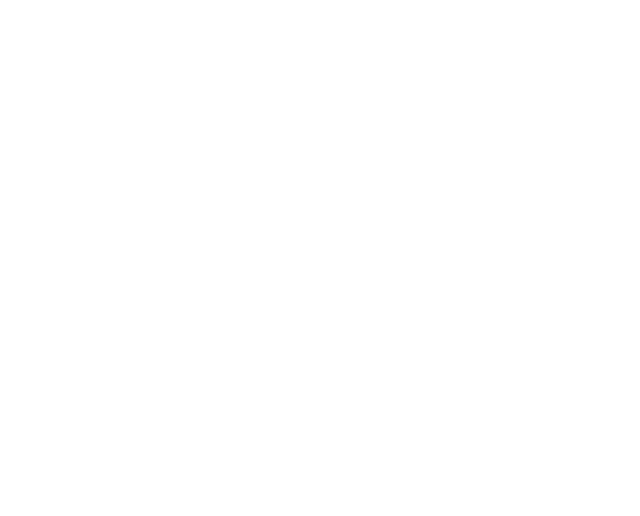
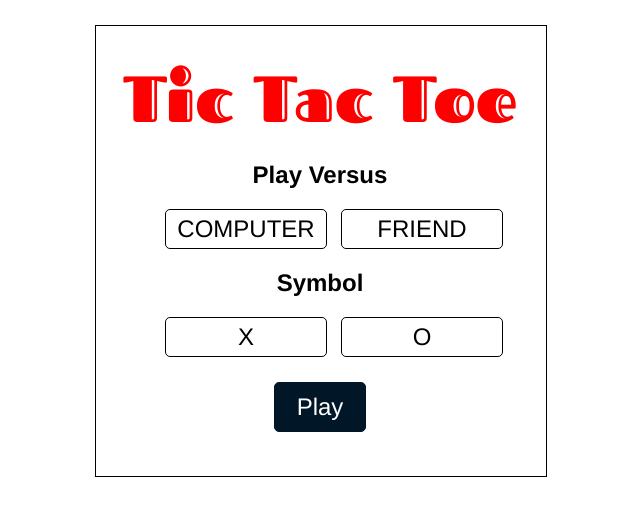
Before and after one commit to CodeExplainedRepo/Tic-Tac-Toe-JavaScript, a plain HTML site: page TIC TAC TOE - PART 2/index.html in a window 1280 px wide. Shown: the whole page, without its empty margins (320-960 px from the left). Drawn offline with Linux system fonts and the light colour scheme.

Commit message:
Add files via upload

```diff
--- /dev/null
+++ b/TIC TAC TOE - PART 2/game.js
@@ -0,0 +1,153 @@
+function init(player, OPPONENT){
+    // SELECT CANAVS
+    const canvas = document.getElementById("cvs");
+    const ctx = canvas.getContext("2d");
+
+    // BOARD VARIABLES
+    let board = [];
+    const COLUMN = 3;
+    const ROW = 3;
+    const SPACE_SIZE = 150;
+
+    // STORE PLAYER'S MOVES
+    let gameData = new Array(9);
+
+    // By default the first player to play is the human
+    let currentPlayer = player.man;
+
+    // load X & O images
+    const xImage = new Image();
+    xImage.src = "img/X.png";
+
+    const oImage = new Image();
+    oImage.src = "img/O.png";
+
+    // Win combinations
+    const COMBOS = [
+        [0, 1, 2],
+        [3, 4, 5],
+        [6, 7, 8],
+        [0, 3, 6],
+        [1, 4, 7],
+        [2, 5, 8],
+        [0, 4, 8],
+        [2, 4, 6]
+    ];
+
+    // FOR GAME OVER CHECK
+    let GAME_OVER = false;
+
+    // DRAW THE BOARD
+    function drawBoard(){
+        // WE give every space a unique id
+        // So we know exactly where to put the player's move on the gameData Array
+        let id = 0
+        for(let i = 0; i < ROW; i++){
+            board[i] = [];
+            for(let j = 0; j < COLUMN; j++){
+                board[i][j] = id;
+                id++;
+
+                // draw the spaces
+                ctx.strokeStyle = "#000";
+                ctx.strokeRect(j * SPACE_SIZE, i * SPACE_SIZE, SPACE_SIZE, SPACE_SIZE);
+            }
+        }
+    }
+    drawBoard();
+
+    // ON PLAYER'S CLICK
+    canvas.addEventListener("click", function(event){
+
+        // IF IT's A GAME OVER? EXIT
+        if(GAME_OVER) return;
+
+        // X & Y position of mouse click relative to the canvas
+        let X = event.clientX - canvas.getBoundingClientRect().x;
+        let Y = event.clientY - canvas.getBoundingClientRect().y;
+
+        // WE CALCULATE i & j of the clicked SPACE
+        let i = Math.floor(Y/SPACE_SIZE);
+        let j = Math.floor(X/SPACE_SIZE);
+
+        // Get the id of the space the player clicked on
+        let id = board[i][j];
+
+        // Prevent the player to play the same space twice
+        if(gameData[id]) return;
+
+        // store the player's move to gameData
+        gameData[id] = currentPlayer;
+
+        // draw the move on board
+        drawOnBoard(currentPlayer, i, j);
+
+        // Check if the play wins
+        if(isWinner(gameData, currentPlayer)){
+            showGameOver(currentPlayer);
+            GAME_OVER = true;
+            return;
+        }
+
+        // check if it's a tie game
+        if(isTie(gameData)){
+            showGameOver("tie");
+            GAME_OVER = true;
+            return;
+        }
+
+        // GIVE TURN TO THE OTHER PLAYER
+        currentPlayer = currentPlayer == player.man ? player.friend : player.man;
+    });
+
+    // check for a winner
+    function isWinner(gameData, player){
+        for(let i = 0; i < COMBOS.length; i++){
+            let won = true;
+
+            for(let j = 0; j < COMBOS[i].length; j++){
+                let id = COMBOS[i][j];
+                won = gameData[id] == player && won;
+            }
+
+            if(won){
+                return true;
+            }
+        }
+        return false;
+    }
+
+    // Check for a tie game
+    function isTie(gameData){
+        let isBoardFill = true;
+        for(let i = 0; i < gameData.length; i++){
+            isBoardFill = gameData[i] && isBoardFill;
+        }
+        if(isBoardFill){
+            return true;
+        }
+        return false;
+    }
+
+    // SHOW GAME OVER
+    function showGameOver(player){
+        let message = player == "tie" ? "Oops No Winner" : "The Winner is";
+        let imgSrc = `img/${player}.png`;
+
+        gameOverElement.innerHTML = `
+            <h1>${message}</1>
+            <img class="winner-img" src=${imgSrc} </img>
+            <div class="play" onclick="location.reload()">Play Again!</div>
+        `;
+
+        gameOverElement.classList.remove("hide");
+    }
+
+    // draw on board
+    function drawOnBoard(player, i, j){
+        let img = player == "X" ? xImage : oImage;
+
+        // the x,y positon of the image are the x,y of the clicked space
+        ctx.drawImage(img, j * SPACE_SIZE, i * SPACE_SIZE);
+    }
+}
--- a/TIC TAC TOE - PART 2/index.html
+++ b/TIC TAC TOE - PART 2/index.html
@@ -1 +1,34 @@
-<!-- html -->
+<!DOCTYPE html>
+<html lang="en">
+<head>
+    <meta charset="UTF-8">
+    <meta name="viewport" content="width=device-width, initial-scale=1.0">
+    <meta http-equiv="X-UA-Compatible" content="ie=edge">
+    <title>Tic Tac Toe - JavaScript</title>
+    <link rel="stylesheet" href="style.css">
+</head>
+<body>
+    <div class="container">
+        <canvas id="cvs" width="450" height="450"></canvas>
+
+        <div class="options">
+            <h1>Tic Tac Toe</h1>
+
+            <h2>Play Versus</h2>
+            <div class="computer">COMPUTER</div>
+            <div class="friend">FRIEND</div>
+
+            <h2>Symbol</h2>
+            <div class="x">X</div>
+            <div class="o">O</div>
+
+            <div class="play">Play</div>
+        </div>
+
+        <div class="gameover hide"></div>
+    </div>
+
+    <script src="options.js"></script>
+    <script src="game.js"></script>
+</body>
+</html>
--- /dev/null
+++ b/TIC TAC TOE - PART 2/options.js
@@ -0,0 +1,71 @@
+// SELECT ELEMENTS
+const options = document.querySelector(".options");
+const gameOverElement = document.querySelector(".gameover");
+
+// SELECT BUTTONS
+const computerBtn = options.querySelector(".computer");
+const friendBtn = options.querySelector(".friend");
+const xBtn = options.querySelector(".x");
+const oBtn = options.querySelector(".o");
+const playBtn = options.querySelector(".play");
+
+// SOME VARIABLES TO STORE USER'S OPTIONS
+let OPPONENT;
+const player = new Object;
+
+// ADD AND EVENT LISTENER TO EVERY BUTTON
+computerBtn.addEventListener("click", function(){
+    OPPONENT = "computer";
+
+    switchActive(friendBtn, computerBtn);
+});
+
+friendBtn.addEventListener("click", function(){
+    OPPONENT = "friend";
+
+    switchActive(computerBtn, friendBtn);
+});
+
+xBtn.addEventListener("click", function(){
+    player.man = "X";
+    player.computer = "O";
+    player.friend = "O";
+
+    switchActive(oBtn, xBtn);
+});
+
+oBtn.addEventListener("click", function(){
+    player.man = "O";
+    player.computer = "X";
+    player.friend = "X";
+
+    switchActive(xBtn, oBtn);
+});
+
+playBtn.addEventListener("click", function(){
+    // CHECK IF THE USER CHOSE AN OPPONENT
+    if( !OPPONENT){
+        computerBtn.style.backgroundColor = "#f00";
+        friendBtn.style.backgroundColor = "#f00";
+
+        return;
+    }
+
+    // CHECK IF THE USER CHOSE A SYMBOL
+    if( !player.man ){
+        xBtn.style.backgroundColor = "#f00";
+        oBtn.style.backgroundColor = "#f00";
+
+        return;
+    }
+
+    // RUN THE GAME
+    init(player, OPPONENT);
+    options.classList.add("hide");
+});
+
+// SWITCH ACTIVE CLASS BETWEEN TWO ELEMENTS
+function switchActive(off, on){
+    off.classList.remove("active");
+    on.classList.add("active");
+}
--- /dev/null
+++ b/TIC TAC TOE - PART 2/style.css
@@ -0,0 +1,145 @@
+/* latin */
+@font-face {
+    font-family: 'Fascinate Inline';
+    font-style: normal;
+    font-weight: 400;
+    font-display: swap;
+    src: local('Fascinate Inline'), local('FascinateInline-Regular'), url(font/jVyR7mzzB3zc-jp6QCAu60poNqIy5grIfA.woff2) format('woff2');
+    unicode-range: U+0000-00FF, U+0131, U+0152-0153, U+02BB-02BC, U+02C6, U+02DA, U+02DC, U+2000-206F, U+2074, U+20AC, U+2122, U+2191, U+2193, U+2212, U+2215, U+FEFF, U+FFFD;
+  }
+
+.container{
+    width: 450px;
+    height: 450px;
+    display: block;
+    margin: 25px auto;
+    position: relative;
+}
+
+#cvs{
+    position: absolute;
+    border: 1px solid #000;
+}
+
+.options{
+    position: absolute;
+    width: 450px;
+    height: 450px;
+}
+
+.options h1{
+    text-align: center;
+    font-size: 65px;
+    font-family: 'Fascinate Inline', cursive;
+    color: #f00;
+    margin: 30px 0 20px 0;
+}
+
+.options h2{
+    font-family: 'Franklin Gothic Medium', 'Arial Narrow', Arial, sans-serif;
+    text-align: center;
+    font-weight: bold;
+}
+
+.options div{
+    display: inline-block;
+}
+
+.options .computer, .x{
+    font-family: 'Franklin Gothic Medium', 'Arial Narrow', Arial, sans-serif;
+    padding: 5px;
+    background-color: #FFF;
+    color: #000;
+    font-size: 1.5em;
+    border-radius: 5px;
+    margin-left: 70px;
+    width: 150px;
+    text-align: center;
+    cursor: pointer;
+    border: 1px solid #000;
+}
+
+.options .friend, .o{
+    font-family: 'Franklin Gothic Medium', 'Arial Narrow', Arial, sans-serif;
+    padding: 5px;
+    background-color: #FFF;
+    color: #000;
+    font-size: 1.5em;
+    border-radius: 5px;
+    margin-left: 10px;
+    width: 150px;
+    text-align: center;
+    cursor: pointer;
+    border: 1px solid #000;
+}
+
+.options .friend:hover, .computer:hover, .x:hover, .o:hover{
+    background-color: #011627;
+    color: #FFF;
+}
+
+.options .play{
+    font-family: 'Franklin Gothic Medium', 'Arial Narrow', Arial, sans-serif;
+    font-size: 1.5em;
+    width: 70px;
+    display: block;
+    margin: 25px auto;
+    border-radius: 5px;
+    border: 1px solid #011627;
+    text-align: center;
+    padding: 10px;
+    background-color: #011627;
+    color: #FFF;
+    cursor: pointer;
+    transition: 100ms width ease-in;
+}
+.options .play:hover{
+    width: 110px;
+}
+
+.active{
+    background-color: #011627 !important;
+    color: #FFF !important;
+}
+
+.hide{
+    display: none;
+}
+
+.gameover{
+    position: absolute;
+    width: 450px;
+    height: 450px;
+    background-color: rgba(0, 0, 0, 0.95);
+}
+.gameover h1{
+    text-align: center;
+    font-size: 50px;
+    font-family: 'Fascinate Inline', cursive;
+    color: #fff;
+    margin: 40px 0 20px 0;
+}
+
+.gameover .winner-img{
+    display: block;
+    margin: 20px auto;
+}
+
+.gameover .play{
+    font-family: 'Franklin Gothic Medium', 'Arial Narrow', Arial, sans-serif;
+    width: 150px;
+    font-size: 0.5em;
+    display: block;
+    margin: 25px auto;
+    border-radius: 5px;
+    border: 1px solid #fff;
+    text-align: center;
+    padding: 10px;
+    background-color: #fff;
+    color: #000;
+    cursor: pointer;
+    transition: 100ms width ease-in;
+}
+.gameover .play:hover{
+    width: 200px;
+}
```
Also changed, not shown: TIC TAC TOE - PART 2/font/jVyR7mzzB3zc-jp6QCAu60poNqIy5grIfA.woff2 (added), TIC TAC TOE - PART 2/img/O.png (added), TIC TAC TOE - PART 2/img/X.png (added), TIC TAC TOE - PART 2/img/tie.png (added).
